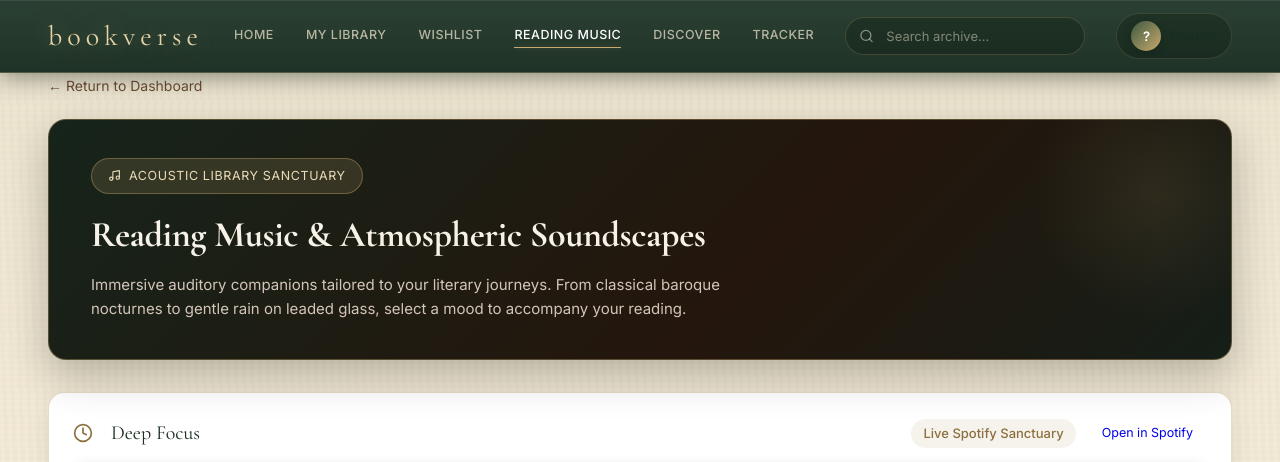
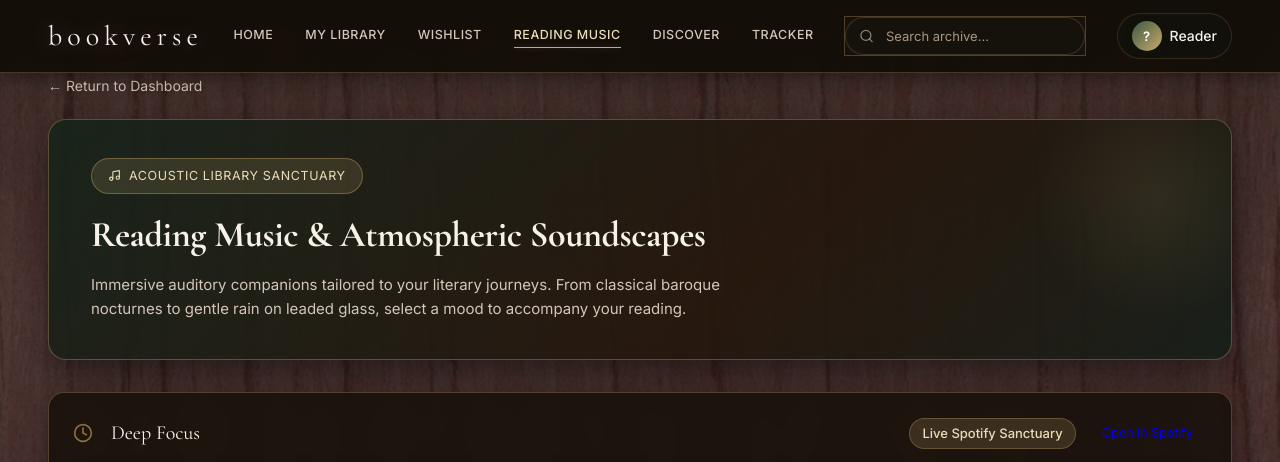
Before and after one commit to prakasita05/BookVerse, a Flask app: page /reading-music in a window 1280 px wide. Shown: the top 462 px of the page. Run offline with Flask 3, Linux system fonts and the light colour scheme; some web fonts are replaced.

Commit message:
Update BookVerse library design

```diff
--- a/static/css/reading-music.css
+++ b/static/css/reading-music.css
@@ -1,7 +1,177 @@
 /* ============================================================
    BOOKVERSE — READING MUSIC & SOUNDSCAPES STYLESHEET
    Cozy, vintage, enchanted library atmosphere
+   Uses BGWOOD2.jpg exclusively on the Reading Music page
    ============================================================ */
+
+body.reading-music-page {
+  background-color: #1a0e0b;
+  background-image:
+    linear-gradient(180deg, rgba(18, 11, 8, 0.76) 0%, rgba(26, 15, 12, 0.68) 40%, rgba(18, 10, 8, 0.82) 100%),
+    url('/static/images/BGWOOD2.jpg');
+  background-size: cover;
+  background-position: center top;
+  background-repeat: no-repeat;
+  background-attachment: fixed;
+  color: #F7F2E7;
+  min-height: 100vh;
+}
+
+/* Header on Music Page */
+body.reading-music-page .dashboard-header {
+  background: rgba(18, 12, 7, 0.92);
+  backdrop-filter: blur(12px);
+  -webkit-backdrop-filter: blur(12px);
+  border-bottom: 1px solid rgba(182, 154, 99, 0.3);
+  box-shadow: 0 4px 20px rgba(0, 0, 0, 0.4);
+}
+
+body.reading-music-page .header-logo {
+  color: #F7F2E7;
+}
+
+body.reading-music-page .nav-link {
+  color: #D4C5B9;
+}
+
+body.reading-music-page .nav-link:hover,
+body.reading-music-page .nav-link.active {
+  color: #EBDCB9;
+  border-bottom-color: #B69A63;
+}
+
+body.reading-music-page .header-search {
+  background: rgba(28, 18, 12, 0.75);
+  border: 1px solid rgba(182, 154, 99, 0.35);
+}
+
+body.reading-music-page .search-input {
+  color: #F7F2E7;
+}
+
+body.reading-music-page .search-input::placeholder {
+  color: #A89582;
+}
+
+body.reading-music-page .header-user {
+  color: #F7F2E7;
+}
+
+/* Back Link */
+body.reading-music-page .back-link {
+  color: #D4C5B9 !important;
+  transition: color 0.2s ease;
+}
+
+body.reading-music-page .back-link:hover {
+  color: #EBDCB9 !important;
+}
+
+/* Hero Section on Wood */
+body.reading-music-page .music-hero-section {
+  background: linear-gradient(135deg, rgba(22, 36, 27, 0.92) 0%, rgba(36, 22, 12, 0.92) 60%, rgba(21, 30, 24, 0.92) 100%);
+  border: 1px solid rgba(182, 154, 99, 0.4);
+  box-shadow: 0 16px 40px rgba(0, 0, 0, 0.5);
+}
+
+/* Recommendation Banner */
+body.reading-music-page .music-rec-banner {
+  background: rgba(25, 17, 11, 0.88);
+  border: 1px solid rgba(182, 154, 99, 0.4);
+  color: #F7F2E7;
+  box-shadow: 0 8px 24px rgba(0, 0, 0, 0.35);
+}
+
+body.reading-music-page .music-rec-text {
+  color: #D4C5B9;
+}
+
+body.reading-music-page .music-rec-title {
+  color: #EBDCB9;
+}
+
+/* Embedded Player Dock */
+body.reading-music-page .music-player-dock {
+  background: rgba(25, 17, 11, 0.88);
+  border: 1px solid rgba(182, 154, 99, 0.35);
+  box-shadow: 0 8px 24px rgba(0, 0, 0, 0.45);
+  backdrop-filter: blur(10px);
+}
+
+body.reading-music-page .player-dock-title {
+  color: #F7F2E7;
+}
+
+body.reading-music-page .player-dock-status {
+  background: rgba(182, 154, 99, 0.2);
+  color: #EBDCB9;
+  border: 1px solid rgba(182, 154, 99, 0.35);
+}
+
+/* Mood Grid Header */
+body.reading-music-page .mood-section-title {
+  color: #F7F2E7;
+}
+
+body.reading-music-page .mood-section-desc {
+  color: #D4C5B9;
+}
+
+body.reading-music-page .genre-select {
+  background: rgba(18, 12, 7, 0.85);
+  border: 1px solid rgba(182, 154, 99, 0.4);
+  color: #F7F2E7;
+}
+
+body.reading-music-page .genre-select option {
+  background: #180F0A;
+  color: #F7F2E7;
+}
+
+/* Mood Cards on Wood */
+body.reading-music-page .mood-card {
+  background: rgba(25, 17, 11, 0.88);
+  border: 1px solid rgba(182, 154, 99, 0.32);
+  box-shadow: 0 8px 24px rgba(0, 0, 0, 0.45);
+  backdrop-filter: blur(10px);
+  color: #F7F2E7;
+}
+
+body.reading-music-page .mood-card:hover {
+  border-color: #B69A63;
+  box-shadow: 0 14px 34px rgba(0, 0, 0, 0.6), 0 0 15px rgba(182, 154, 99, 0.2);
+}
+
+body.reading-music-page .mood-card.active-mood {
+  background: linear-gradient(180deg, rgba(32, 22, 14, 0.95) 0%, rgba(22, 15, 9, 0.95) 100%);
+  border-color: #B69A63;
+}
+
+body.reading-music-page .mood-card-title {
+  color: #F7F2E7;
+}
+
+body.reading-music-page .mood-card-desc {
+  color: #C5B6A8;
+}
+
+body.reading-music-page .mood-genre-pill {
+  background: rgba(182, 154, 99, 0.15);
+  border: 1px solid rgba(182, 154, 99, 0.3);
+  color: #EBDCB9;
+}
+
+body.reading-music-page .btn-mood-spotify {
+  background: rgba(18, 12, 7, 0.85);
+  border: 1px solid rgba(182, 154, 99, 0.35);
+  color: #EBDCB9;
+}
+
+body.reading-music-page .btn-mood-spotify:hover {
+  background: #1DB954;
+  border-color: #1DB954;
+  color: #FFFFFF;
+}
 
 .music-hero-section {
   background: linear-gradient(135deg, #16241b 0%, #24160c 60%, #151e18 100%);
--- a/templates/reading_music.html
+++ b/templates/reading_music.html
@@ -14,7 +14,7 @@
   <link rel="stylesheet" href="/static/css/dashboard.css">
   <link rel="stylesheet" href="/static/css/reading-music.css">
 </head>
-<body class="dashboard-body">
+<body class="reading-music-page">
 
   <!-- Dashboard Header -->
   <header class="dashboard-header">
@@ -26,8 +26,8 @@
         <a href="/library" class="nav-link">My Library</a>
         <a href="/wishlist" class="nav-link">Wishlist</a>
         <a href="/reading-music" class="nav-link active">Reading Music</a>
-        <a href="/home#discover-shelf-section" class="nav-link">Discover</a>
-        <a href="/library" class="nav-link">Tracker</a>
+        <a href="/home#discover-section" class="nav-link">Discover</a>
+        <a href="/tracker" class="nav-link">Tracker</a>
       </nav>
 
       <div class="header-search">
@@ -50,7 +50,7 @@
 
       <!-- Breadcrumbs -->
       <div style="margin-bottom: 20px;">
-        <a href="/home" class="back-link" style="display: inline-flex; align-items: center; gap: 6px; color: #6B4B35; text-decoration: none; font-size: 14px;">
+        <a href="/home" class="back-link" style="display: inline-flex; align-items: center; gap: 6px; color: #D4C5B9; text-decoration: none; font-size: 14px;">
           ← Return to Dashboard
         </a>
       </div>
```
Also changed, not shown: static/css/dashboard.css (+51 -12 lines), templates/home.html (+10 -16 lines), ASSETS/BGWOOD2.jpg (added), ASSETS/LIBLEAF1.jpg (added), static/images/BGWOOD2.jpg (added), static/images/creeper_leaves_left.png (added), static/images/creeper_leaves_right.png (added).
